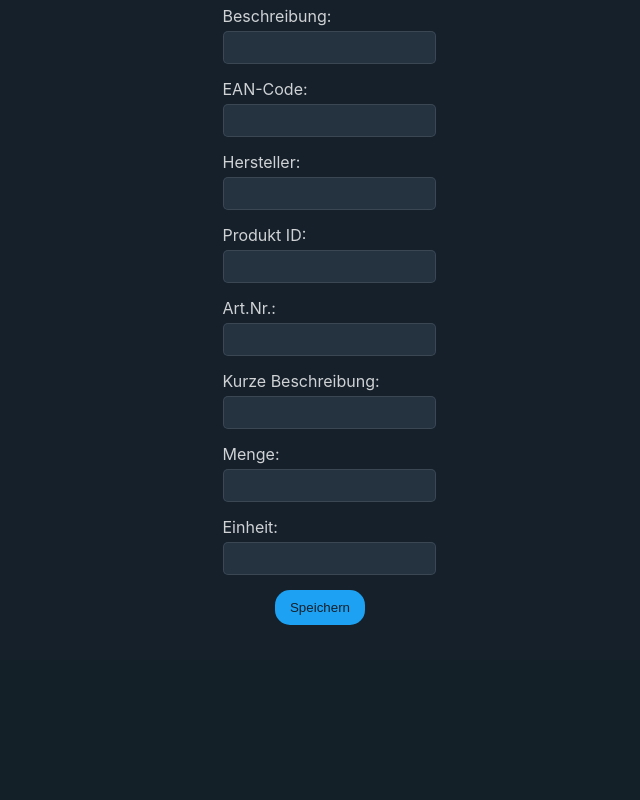
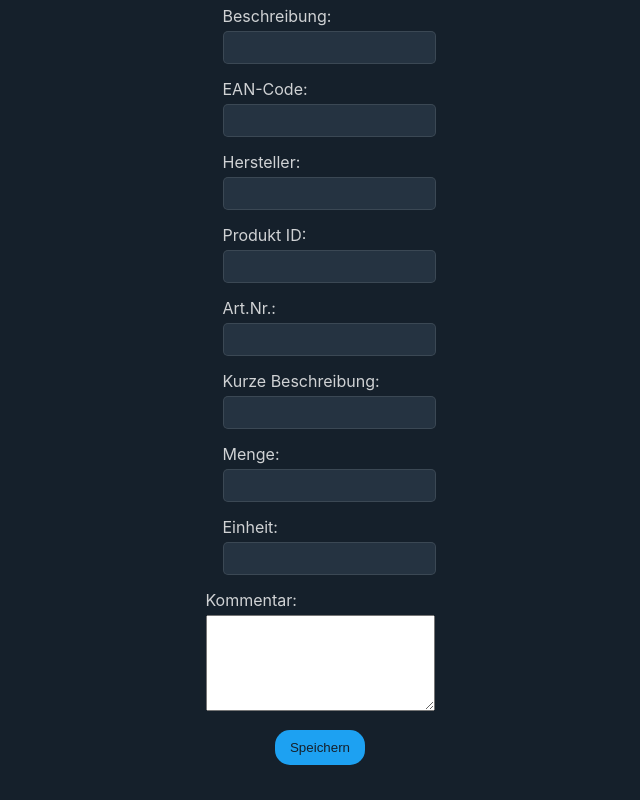
Before and after one commit to Krontur/warehouse, a React (Create React App) app: page /addcartitem in a window 1280 px wide. Shown: the part 523-1323 px from the top of the page, without its empty margins (320-960 px from the left). Before the commit the page ends 1183 px from the top, so only its background shows below. Built offline with nearby package versions, Linux system fonts and the light colour scheme; no server answers; the database is empty.

Commit message:
Función de rellenado automatico del formulario para añadir un producto a la cesta introduciendo le codigo de barras en el campo EANCode.

```diff
--- a/src/components/AddCartItemForm.jsx
+++ b/src/components/AddCartItemForm.jsx
@@ -1,7 +1,7 @@
 import React, { useState, useEffect } from 'react';
 import { useNavigate } from 'react-router-dom';
 import { db } from '../config/firebase';
-import { collection, addDoc } from 'firebase/firestore';
+import { collection, addDoc, query, where, getDocs } from 'firebase/firestore';
 import '../css/ProductForm.css';
 import { getHighestFieldValue } from '../js/utils';
 
@@ -18,29 +18,57 @@ const AddCartItemForm = ({ product, afterSave }) => {
     producer: '',
     productID: '',
     productNumber: '',
-    shortDescription: ''
+    shortDescription: '',
+    comment: ''
   });
   const [highestValuePosition, setHighestValuePosition] = useState(null)
   const navigate = useNavigate();
   const date = new Date();
 
   useEffect(() => {
+    console.log(formData.EANCode);
     if (product) {
       setFormData(product);
     }
+
     async function fetchHighestValue(){
       const value = await getHighestFieldValue('items', 'Position');
       setHighestValuePosition(value);
     }
     fetchHighestValue();
-  }, [product]);
+  }, [product, formData]);
+
+  const getDocEANCode = async (EAN) => {
+    const products = collection(db, "products");
+    const q = query(products, where("EANCode", "==", EAN));
+    const querySnapshot = await getDocs(q);
+    return querySnapshot;
+  }
 
   const handleChange = (e) => {
+    console.log(e);
     const { name, value } = e.target;
     setFormData(prevState => ({
       ...prevState,
       [name]: value
     }));
+
+    if (name === 'EANCode' && value.trim() !== '') {
+      getDocEANCode(value).then((querySnapshot) => {
+        querySnapshot.forEach((doc) => {
+          console.log(doc.data());
+          setFormData(prevState => ({
+            ...prevState,
+            description: doc.data().description,
+            producer: doc.data().producer,
+            productID: doc.data().productID,
+            productNumber: doc.data().productNumber,
+            shortDescription: doc.data().shortDescription
+          }));
+        });
+      });
+    }
+
   };
 
   const handleSubmit = async (e) => {
@@ -118,6 +146,11 @@ const AddCartItemForm = ({ product, afterSave }) => {
       </div>
 
       <div className="form-group">
+        <label>Kommentar:</label>
+        <textarea rows={6} cols={26} name="comment" value={formData.comment} onChange={handleChange} />
+      </div>
+
+      <div className="form-group">
         <button type="submit">Speichern</button>
       </div>
     </form>
--- a/src/components/ShoppingCartComponent.jsx
+++ b/src/components/ShoppingCartComponent.jsx
@@ -31,7 +31,7 @@ const ShoppingCartComponent = () => {
                         data.push(Object.assign(doc.data(), { "id": doc.id }));
                     })
                 });
-            const columnOrder = ["Position", "date", "productID", "productNumber", "EANCode", "producer", "description",  "costcenter", "jobnumber", "quantity", "unit", "id"];
+            const columnOrder = ["Position", "date", "productID", "productNumber", "EANCode", "producer", "description",  "costcenter", "jobnumber", "quantity", "unit", "id", "comment"];
             const reorderedData = data.map(row => {
                 return columnOrder.reduce((obj, key) => {
                     obj[key] = row[key];
@@ -98,6 +98,7 @@ const ShoppingCartComponent = () => {
                         <th>Auftragsnummer</th>
                         <th>Menge</th>
                         <th>Einheit</th>
+                        <th>Kommentar</th>
                         <th className='aligncenter'>Aktionen</th>
                     </tr>
                 </thead>
@@ -114,6 +115,7 @@ const ShoppingCartComponent = () => {
                             <td>{item.jobnumber}</td>
                             <td>{item.quantity}</td>
                             <td>{item.unit}</td>
+                            <td>{item.comment}</td>
                             <td className="action">
                                 <button onClick={handleEditClick(item)}>Bearbeiten</button>
                                 <button onClick={handleClickDelete(item.id)}>Löschen</button>
--- a/src/css/AddCartItemForm.css
+++ b/src/css/AddCartItemForm.css
@@ -18,7 +18,8 @@
 }
 
 .product-form input[type="text"],
-.product-form input[type="number"] {
+.product-form input[type="number"],
+.product-form textarea {
     width: 100%;
     padding: 8px;
     border: 1px solid rgba(255, 255, 255, 0.1);
@@ -28,7 +29,8 @@
 }
 
 .product-form input[type="text"]:focus,
-.product-form input[type="number"]:focus {
+.product-form input[type="number"]:focus,
+.product-form textarea:focus {
     outline: none;
     border-color: #1DA1F2;
     box-shadow: 0 0 0 2px rgba(29, 161, 242, 0.5);
--- a/src/css/ShoppingCartComponent.css
+++ b/src/css/ShoppingCartComponent.css
@@ -44,14 +44,21 @@
 }
 
 .shopping-cart button {
-    background-color: #1DA1F2;
+    background-color: #c1e0f3;
     color: #15202B;
-    padding: 5px 10px;
+    padding: 10px 50px;
     border: none;
-    border-radius: 15px;
+    border-radius: 5px;
     cursor: pointer;
     transition: background-color 0.2s, color 0.2s;
 }
+
+.shopping-cart button:hover {
+    background-color: #2c4657;
+    color: #e4e9ee;
+    transition: background-color 0.2s, color 0.2s;
+}
+
 
 .shopping-cart .aligncenter{
     text-align: center !important;
```
